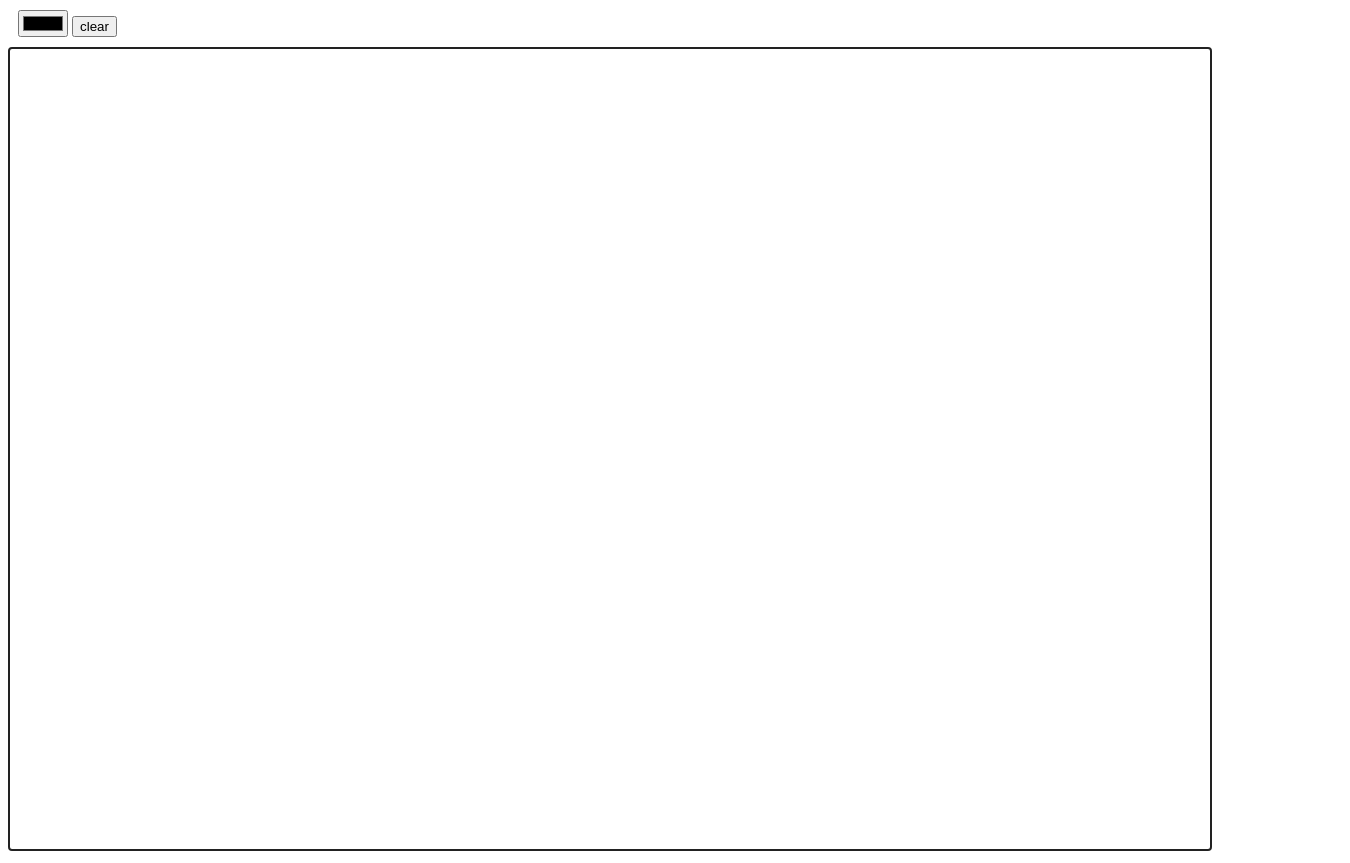
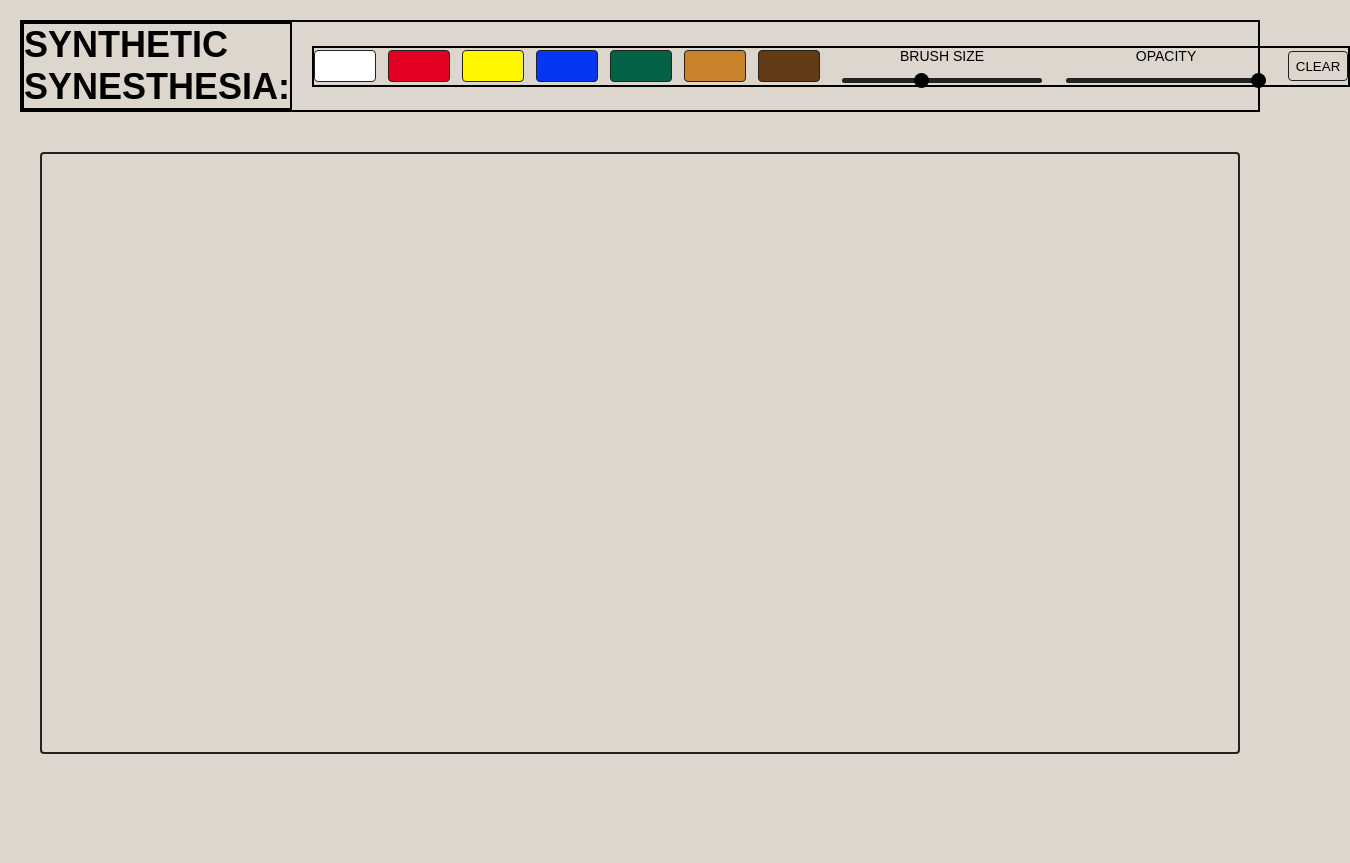
Before and after one commit to nathanwang12/synthetic-synesthesia, a plain HTML site: page index.html in a window 1280 px wide. Shown: the whole page, 1350 px wide, since content can reach past the window. After the commit the page ends 800 px from the top, so only its background shows below. Drawn offline with Linux system fonts and the light colour scheme.

Commit message:
i really hate (suck at) html and css

```diff
--- a/canvasManager.js
+++ b/canvasManager.js
@@ -1,13 +1,12 @@
 class CanvasManager {
-    constructor(canvasElement, colorPalatte, resetButton) {
+  constructor(canvasElement, brushColor, clearButton) {
     this.canvas = canvasElement;
     this.ctx = this.canvas.getContext('2d');
-      this.colorPalatte = colorPalatte;
-      this.resetButton = resetButton;
+    this.brushColor = brushColor;
+    this.clearButton = clearButton;
 
     this.painting = false;
     this.onPixelChange = null;
-
     this.lastImageData = null;
 
     this.setupEvents();
@@ -15,27 +14,34 @@ class CanvasManager {
   }
 
   setupEvents() {
-      this.canvas.addEventListener('mousedown', () => (this.painting = true));
+    this.canvas.addEventListener('mousedown', () => {
+      this.painting = true;
+    });
+
     this.canvas.addEventListener('mouseup', () => {
       this.painting = false;
-        this.ctx.beginPath();
+      this.ctx.beginPath(); // Reset the path
       this.checkPixelChanges();
     });
-      this.canvas.addEventListener('mousemove', (e) => this.draw(e));
-      this.resetButton.addEventListener('click', () => this.clearCanvas());
+
+    this.canvas.addEventListener('mousemove', (event) => {
+      if (this.painting) {
+        this.draw(event.offsetX, event.offsetY);
+      }
+    });
+
+    this.clearButton.addEventListener('click', () => this.clearCanvas());
   }
 
-    draw(event) {
-      if (!this.painting) return;
+  draw(x, y) {
+    this.ctx.lineWidth = 20;
+    this.ctx.lineCap = 'round';
+    this.ctx.strokeStyle = this.brushColor || '#000000'; // Default to black if no color selected
 
-      this.ctx.lineWidth = 5;
-      this.ctx.lineCap = 'round';
-      this.ctx.strokeStyle = this.colorPalatte.value;
-
-      this.ctx.lineTo(event.offsetX, event.offsetY);
+    this.ctx.lineTo(x, y);
     this.ctx.stroke();
     this.ctx.beginPath();
-      this.ctx.moveTo(event.offsetX, event.offsetY);
+    this.ctx.moveTo(x, y);
   }
 
   clearCanvas() {
@@ -47,11 +53,6 @@ class CanvasManager {
     return this.ctx.getImageData(0, 0, this.canvas.width, this.canvas.height).data;
   }
 
-    getColorAtPixel(x, y) {
-      const imageData = this.ctx.getImageData(x, y, 1, 1).data;
-      return `rgba(${imageData[0]}, ${imageData[1]}, ${imageData[2]}, ${imageData[3] / 255})`;
-    }
-
   storeInitialImageData() {
     this.lastImageData = this.ctx.getImageData(0, 0, this.canvas.width, this.canvas.height).data;
   }
@@ -59,7 +60,6 @@ class CanvasManager {
   checkPixelChanges() {
     const currentImageData = this.ctx.getImageData(0, 0, this.canvas.width, this.canvas.height).data;
 
-      // Compare with the last stored image data
     for (let i = 0; i < currentImageData.length; i += 4) {
       const lastPixel = this.lastImageData.slice(i, i + 4);
       const currentPixel = currentImageData.slice(i, i + 4);
@@ -75,7 +75,6 @@ class CanvasManager {
       }
     }
 
-      // Update the last image data
     this.lastImageData = currentImageData.slice();
   }
 
--- a/index.html
+++ b/index.html
@@ -3,37 +3,130 @@
 <head>
   <meta charset="UTF-8">
   <meta name="viewport" content="width=device-width, initial-scale=1.0">
-  <title>SYNTHetic SYNesTHesia</title>
+  <title>SYNTHETIC SYNESTHESIA</title>
   <style>
+    body {
+      font-family: Arial, sans-serif;
+      background-color: #DDD6CD;
+      margin: 0;
+      padding: 20px;
+      display: flex;
+      flex-direction: column;
+    }
+
+    .controls {
+      display: flex;
+      align-items: center;
+      gap: 20px;
+      margin-bottom: 20px;
+      border: 2px solid black;
+      padding: 0;
+    }
+
+    .control-buttons {
+      display: flex;
+      align-items: center;
+      gap: 20px;
+      /* flex-grow: 1; */
+      border: 2px solid black;
+    }
+
+    .title {
+      font-size: 36px;
+      font-weight: bold;
+      border: 2px solid black;
+    }
+
+    .color-palette {
+      display: flex;
+      gap: 12px;
+    }
+
+    .color-box {
+      width: 60px;
+      height: 30px;
+      border: 1px solid #222;
+      border-radius: 4px;
+      cursor: pointer;
+      background-color: #DDD6CD;
+    }
+
+    .color-box.selected {
+      border: 2px solid #000;
+    }
+
+    .slider-container {
+      display: flex;
+      flex-direction: column;
+      align-items: center;
+      gap: 12px;
+    }
+
+    .slider-label {
+      font-size: 14px;
+    }
+
+    .slider {
+      -webkit-appearance: none;
+      width: 200px;
+      height: 5px;
+      background: #222;
+      border-radius: 5px;
+      outline: none;
+    }
+
+    .slider::-webkit-slider-thumb {
+      -webkit-appearance: none;
+      appearance: none;
+      width: 15px;
+      height: 15px;
+      background: #000;
+      border-radius: 50%;
+      cursor: pointer;
+    }
+
+    #clear {
+      width: 60px;
+      height: 30px;
+      border: 1px solid #222;
+      border-radius: 4px;
+      cursor: pointer;
+      background-color: #DDD6CD;
+      text-align: center;
+    }
+
     canvas {
+      flex-grow: 1;
       border: 2px solid #222;
-      cursor: crosshair;
       border-radius: 4px;
-    }
-    .controls {
-      margin: 10px;
+      margin: 20px;
     }
   </style>
 </head>
 <body>
   <div class="controls">
-    <input type="color" id="color" value="#000000">
-    <button id="reset">clear</button>
+    <div class="title">SYNTHETIC SYNESTHESIA:</div>
+    <div class="control-buttons">
+      <div class="color-palette">
+        <div class="color-box" data-color="#FFFFFF" style="background-color: #FFFFFF;"></div>
+        <div class="color-box" data-color="#E30022" style="background-color: #E30022;"></div>
+        <div class="color-box" data-color="#FFF600" style="background-color: #FFF600;"></div>
+        <div class="color-box" data-color="#0437F2" style="background-color: #0437F2;"></div>
+        <div class="color-box" data-color="#046347" style="background-color: #046347;"></div>
+        <div class="color-box" data-color="#C9822A" style="background-color: #C9822A;"></div>
+        <div class="color-box" data-color="#633c16" style="background-color: #633C16;"></div>
+      </div>
+      <div class="slider-container">
+        <label class="slider-label" for="brushSize">BRUSH SIZE</label>
+        <input type="range" id="brushSize" class="slider" min="1" max="50" value="20">
+      </div>
+      <div class="slider-container">
+        <label class="slider-label" for="brushOpacity">OPACITY</label>
+        <input type="range" id="brushOpacity" class="slider" min="0" max="1" step="0.1" value="1">
+      </div>
+      <button id="clear">CLEAR</button>
+    </div>
   </div>
-  <canvas id="canvas" width="1200px" height="800px"></canvas>
-  <script src="canvasManager.js"></script>
-  <script>
-    document.addEventListener('DOMContentLoaded', () => {
-      const canvasElement = document.getElementById('canvas');
-      const colorPalatte = document.getElementById('color');
-      const resetButton = document.getElementById('reset');
-
-      const canvasManager = new CanvasManager(canvasElement, colorPalatte, resetButton);
-
-      canvasManager.onPixelChange = (x, y, color) => {
-        console.log(`Pixel (${x}, ${y}) changed to ${color}`);
-      };
-    });
-  </script>
+  <canvas id="paintCanvas"></canvas>
 </body>
 </html>
```
Lines whose indentation alone changed are shown as unchanged.
